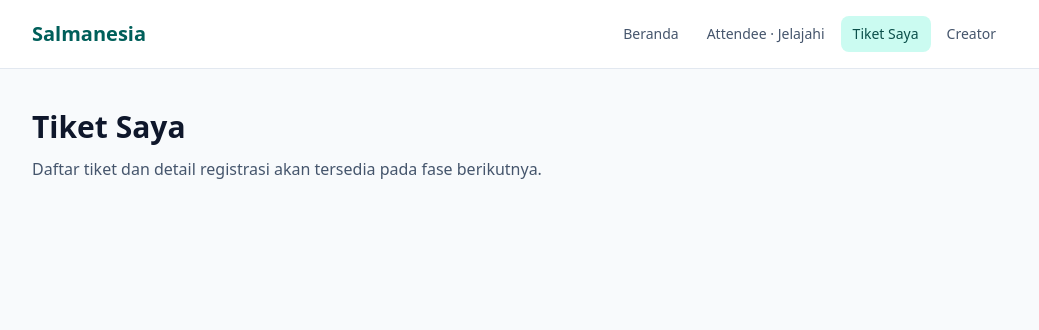
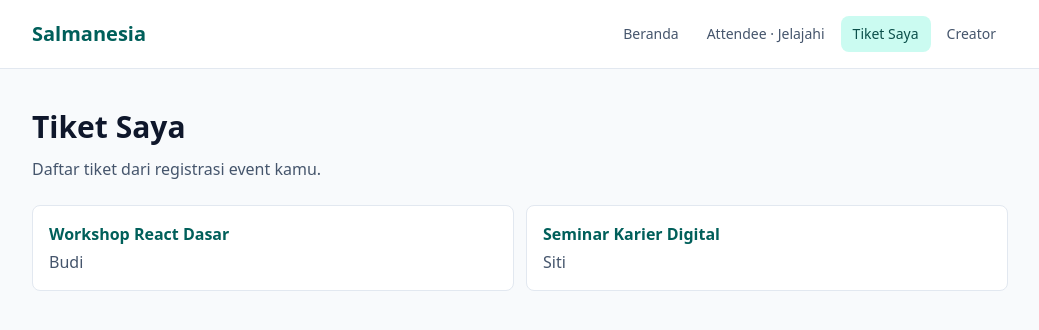
Before and after one commit to solc1us/salmanesia, a React (Vite) app: page /tickets in a window 1280 px wide. Shown: the top 330 px of the page, without its empty margins (120-1159 px from the left). Built offline with nearby package versions, Linux system fonts and the light colour scheme.

Commit message:
feat: implement my tickets list

```diff
--- a/src/pages/MyTicketsPage.jsx
+++ b/src/pages/MyTicketsPage.jsx
@@ -1,8 +1,34 @@
+import { Link } from 'react-router'
+import { useAppData } from '../context/AppDataContext.jsx'
+
 export default function MyTicketsPage() {
+  const { events, registrations, loading, error } = useAppData()
+
   return (
     <section>
       <h1>Tiket Saya</h1>
-      <p>Daftar tiket dan detail registrasi akan tersedia pada fase berikutnya.</p>
+      <p>Daftar tiket dari registrasi event kamu.</p>
+      {loading && <p role="status" className="mt-6">Memuat tiket...</p>}
+      {error && <p role="alert" className="mt-6 text-red-700">{error}</p>}
+      {!loading && !error && (registrations.length === 0 ? (
+        <div className="mt-6">
+          <p>Belum ada tiket.</p>
+          <Link to="/events" className="mt-3 inline-block font-medium text-teal-800 hover:underline">Jelajahi Event</Link>
+        </div>
+      ) : (
+        <ul className="mt-6 grid gap-3 sm:grid-cols-2">
+          {registrations.map((registration) => {
+            const event = events.find((item) => item.id === registration.eventId)
+
+            return (
+              <li key={registration.id} className="rounded-lg border border-slate-200 bg-white p-4 break-words">
+                <h2 className="font-semibold text-teal-800">{event?.title ?? 'Event tidak tersedia'}</h2>
+                <p className="mt-1">{registration.participantName}</p>
+              </li>
+            )
+          })}
+        </ul>
+      ))}
     </section>
   )
 }
```
